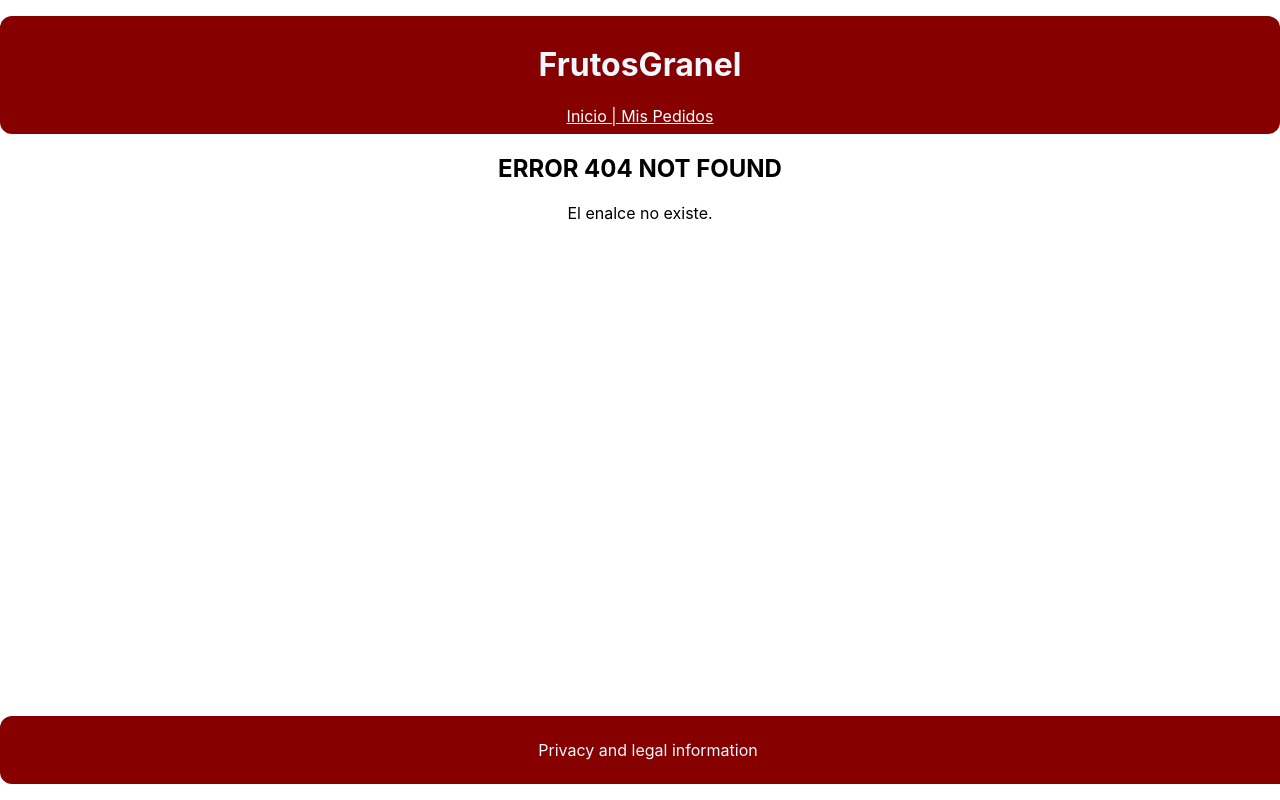
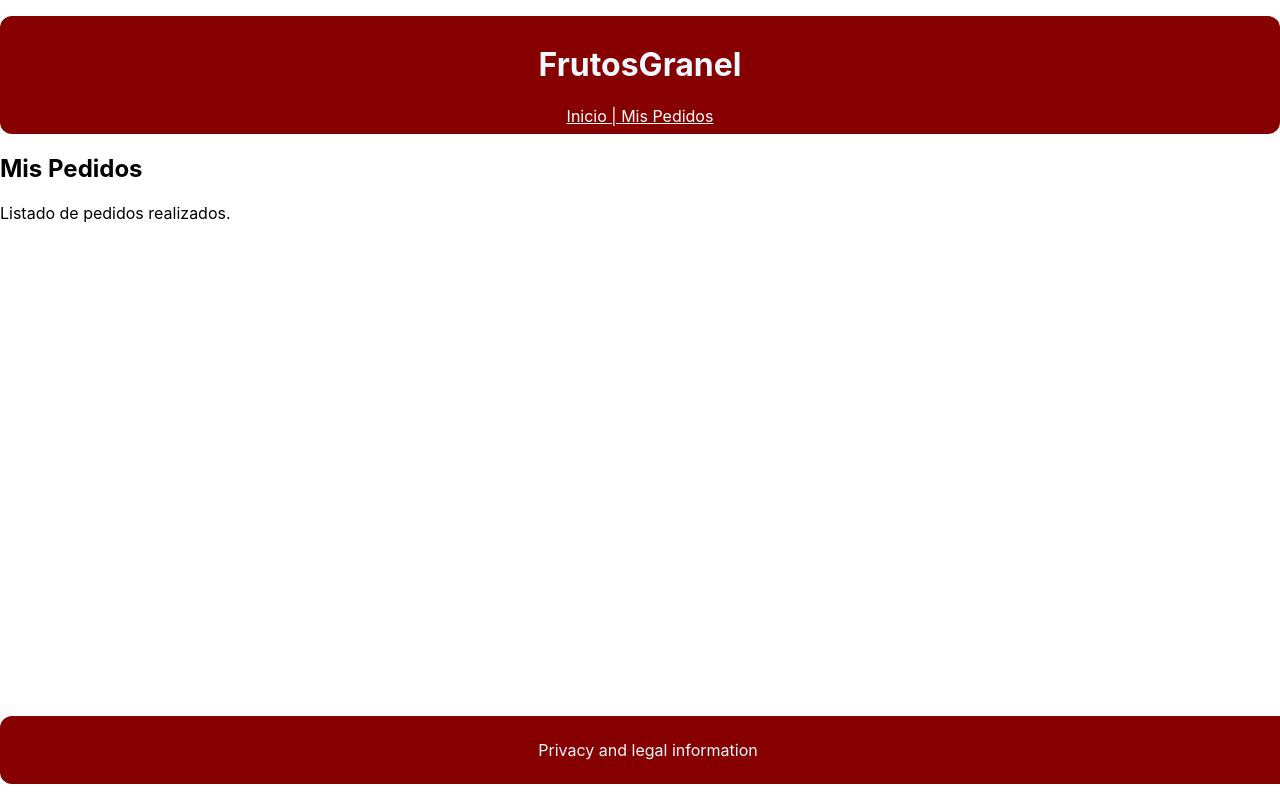
Before and after one commit to LaCeBr/WebAPP, a React (Create React App) app: page /pedidos in a window 1280 px wide. Before the commit this address had no page. Built offline with nearby package versions, Linux system fonts and the light colour scheme.

Commit message:
Base con cabecera, navbar y estructura de datos

```diff
--- a/src/App.js
+++ b/src/App.js
@@ -3,8 +3,7 @@ import Header from './UI/Header';
 import Footer from './UI/Footer';
 import { Route, Routes } from 'react-router-dom';
 import Home from './Pages/Home';
-//import Pedidos from './Pages/Pedidos';
-//<Route path='/pedido' element={<Pedidos />} />
+import Pedidos from './Pages/Pedidos';
 import ErrorPage from './Pages/ErrorPage';
 
 function App() {
@@ -13,6 +12,7 @@ function App() {
       <Header />
         <Routes>
           <Route path='/' element={<Home />} />
+          <Route path='/pedidos' element={<Pedidos />} />
           <Route path='*' element={<ErrorPage />} />
         </Routes>
       <Footer />
--- /dev/null
+++ b/src/Pages/Pedidos.js
@@ -0,0 +1,10 @@
+const Pedidos = () => {
+    return (
+        <>
+            <h2>Mis Pedidos</h2>
+            <p>Listado de pedidos realizados.</p>
+        </>
+    )
+}
+
+export default Pedidos;
```
